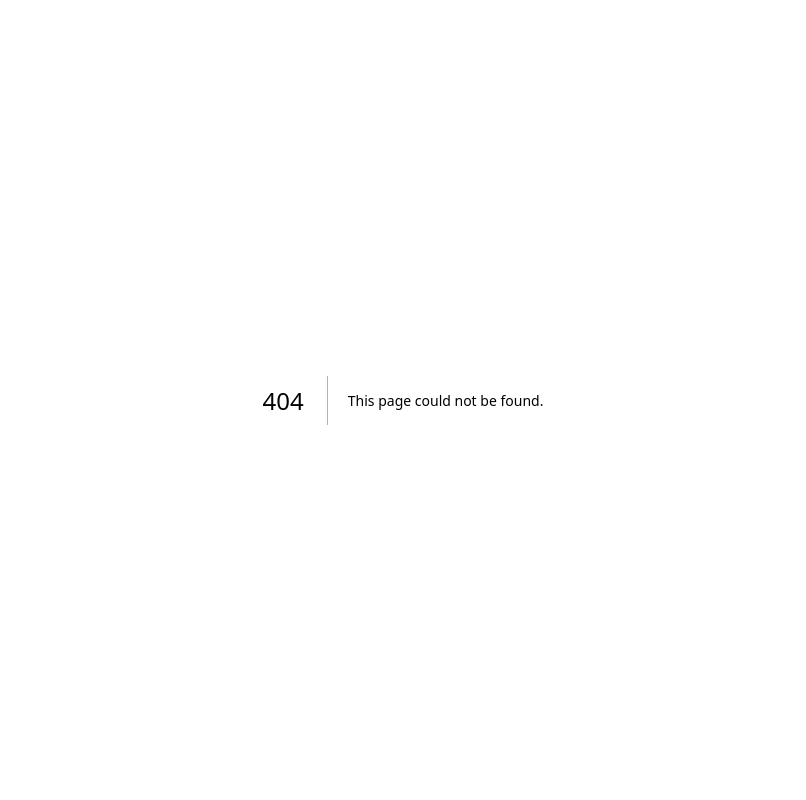
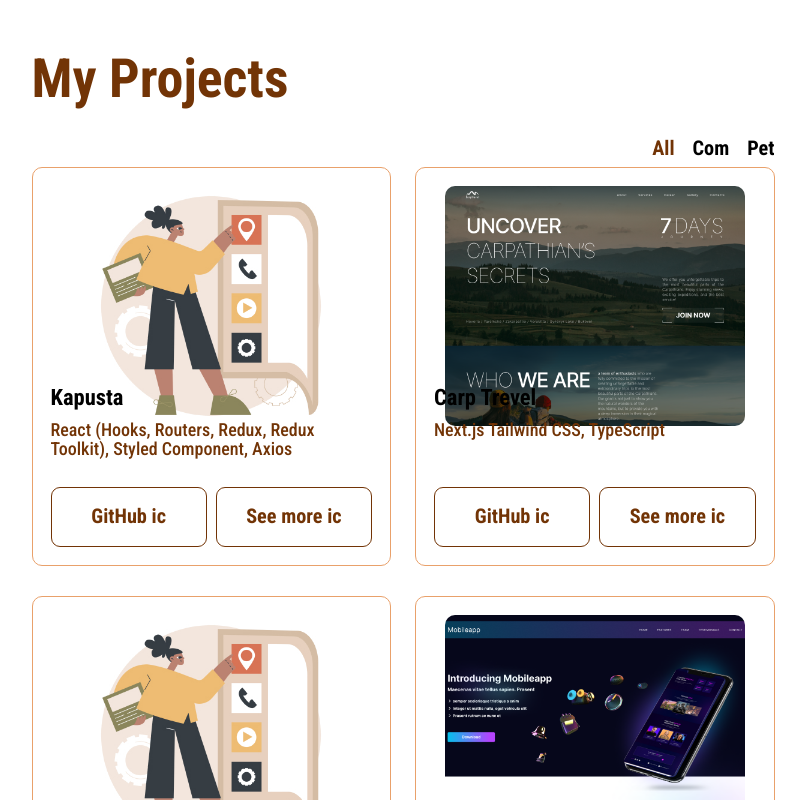
Before and after one commit to Ira-Bughaichuk/portfolio, a Next.js app: page /projects in a window 1280 px wide. Before the commit this address had no page. Shown: the top 800 px of the page, without its empty margins (237-1043 px from the left). Built offline with nearby package versions, Linux system fonts and the light colour scheme; a web font is replaced by a local one.

Commit message:
add new page

```diff
--- /dev/null
+++ b/src/app/order/page.tsx
@@ -0,0 +1,13 @@
+
+import  Title  from '@/components/Title/Title';
+import FormOrder from './../../components/FormOrder/FormOrder';
+
+export default function Page() {
+  return (
+    <section className="section">
+          <div className="container mx-auto">
+              <Title title='Place Your Order'/>
+              <FormOrder />
+            </div>
+    </section>
+}
--- /dev/null
+++ b/src/app/projects/page.tsx
@@ -0,0 +1,37 @@
+'use client'
+import { useState } from 'react';
+import Title from '@/components/Title/Title';
+import  BtnProject  from '@/components/BtnProject/BtnProject';
+import CartProjects from '@/components/CartProjects/CartProjects';
+import { projectsList } from '@/utils/Data/projectsList';
+
+
+export default function Page() {
+    const [tag, setTag] = useState("All");
+    const handleTagChange =(newTag:string)=>{
+      setTag(newTag)
+    }
+    const filteredProjects = projectsList.filter(project =>{
+      return project.tag.includes(tag)
+    })
+
+
+    return (
+      <section className="section">
+          <div className="container mx-auto">
+              <Title title='My Projects'/>
+              <div className='flex gap-4 xl:gap-[30px] justify-end mb-4 xl:mb-[44px]'>
+                <BtnProject  onClick={handleTagChange} tag="All" isSelected={tag === "All"}/>
+                <BtnProject  onClick={handleTagChange} tag="Com" isSelected={tag === "Com"}/>
+                <BtnProject  onClick={handleTagChange} tag="Pet" isSelected={tag === "Pet"}/>
+              </div>
+              <ul className='grid gap-[35px] md:grid-cols-2 md:gap-x-[24px] md:gap-y-[30px]'>
+                {filteredProjects && filteredProjects.map((item,index) =>(
+                  <li key={index}><CartProjects item={item}/></li>
+                ))}
+              </ul>
+          </div>
+      </section>
+
+    )
+}
--- a/src/components/BtnProject/BtnProject.tsx
+++ b/src/components/BtnProject/BtnProject.tsx
@@ -4,6 +4,6 @@ export type IBtnProjectProps ={tag:string; onClick: (value:string) =>void; isSel
 export default function BtnProject({tag,onClick, isSelected}:IBtnProjectProps) {
     const buttonStyle = isSelected ? "text-color-accent-primary" : "text-color-primary"
   return (
-    <button type="button" className={` ${buttonStyle} `}  onClick={() => onClick(tag)}>{tag}</button>
+    <button type="button" className={` ${buttonStyle} font-roboto leading-[1.2px] font-bold `}  onClick={() => onClick(tag)}>{tag}</button>
   )
 }
--- /dev/null
+++ b/src/components/BtnToPage/BtnToPage.tsx
@@ -0,0 +1,12 @@
+import Link from "next/link";
+export type IBtnToPageProps = { path: string; title: string };
+export default function BtnToPage({ path, title }: IBtnToPageProps) {
+  return (
+    <Link
+      href={path}
+      className="font-roboto text-color-secondary px-5 py-4 w-full flex gap-4 md:w-[198px] xl:w-[281px] xl:px-[40px] xl:gap-[26px] justify-center  bg-color-btn-primary outline-none border-none rounded-[8px] text-xl font-bold leading-6 xl:text-2xl xl:leading-[28.8px]"
+    >
+      {title}
+    </Link>
+  );
+}
--- a/src/components/CartProjects/CartProjects.tsx
+++ b/src/components/CartProjects/CartProjects.tsx
@@ -23,9 +23,15 @@ export default function CartProjects({item}:ICartProjectsProps) {
     <div className="group">
     <div className=" h-full group-hover:bg-gradient-to-r from-[#e9a16b] from-[4.61%] via-[rgba(254, 226, 205, 0.6)] via-[48.56%] to-[rgba(254, 255, 193, 0.4)] to-[88.73%]
      flex flex-col gap-4 items-center xl:gap-[30px] px-4 py-4 xl:px-[40px] xl:py-[40px] rounded-[10px] overflow-hidden border-[1px] border-solid border-color-btn-extra">
-        <Image src={image} alt={title} width={500} height={400}
+        <div className="relative w-[300px] h-[180px] xl:w-[500px] xl:h-[400px] rounded-[10px] ">
+          <Image src={image} alt={title} width={500} height={400}
+          className="object-contain w-[300px] xl:w-[500px] rounded-[10px] overflow-hidden
+           absolute transform transition-all duration-500 opacity-100 scale-y-100 group-hover:scale-y-90 scale-x-100 group-hover:scale-x-110" />
+        </div>
+        {/* <Image src={image} alt={title} width={500} height={400}
         className="object-contain w-[300px] xl:w-[500px] rounded-[10px] overflow-hidden
-        relative transform transition-all duration-500 opacity-100 scale-y-100 group-hover:scale-y-90" />
+        relative transform transition-all duration-500 opacity-100 scale-y-100 group-hover:scale-y-90" /> */}
+
 
         <div className="h-[120px] group-hover:h-[200px] md:h-[163px] group-hover:md:h-[220px] xl:h-[200px]  group-hover:xl:h-[328px] transition-all duration-500 w-full flex flex-col justify-between">
           <div className="relative flex flex-col gap-2 xl:gap-4">
--- /dev/null
+++ b/src/components/FormOrder/FormOrder.tsx
@@ -0,0 +1,12 @@
+export default function FormOrder() {
+  return (
+    <form>
+      <input name="name" type="text" id="" placeholder="Enter Your name" />
+      <input name="company" type="text" id="" placeholder="Enter Company name" />
+      <input name="email" type="email" id="" placeholder="Enter E-mail" />
+      <input name="phone" type="number" id="" placeholder="Enter Phone number" />
+      <textarea name="description" id="" placeholder="Enter project Description"></textarea>
+      <button type="submit" className="font-roboto text-color-secondary px-5 py-4 w-full flex gap-4 md:w-[198px] xl:w-[281px] xl:px-[40px] xl:gap-[26px] justify-center  bg-color-btn-primary outline-none border-none rounded-[8px] text-xl font-bold leading-6 xl:text-2xl xl:leading-[28.8px]">Submit order</button>
+    </form>
+  );
+}
--- a/src/sections/Projects/Projects.tsx
+++ b/src/sections/Projects/Projects.tsx
@@ -4,6 +4,8 @@ import Title from './../../components/Title/Title';
 import CartProjects from './../../components/CartProjects/CartProjects';
 import { projectsList } from './../../utils/Data/projectsList';
 import BtnProject from '@/components/BtnProject/BtnProject';
+import  Link  from 'next/link';
+import BtnToPage from './../../components/BtnToPage/BtnToPage';
 
 
 export default function Projects() {
@@ -20,7 +22,8 @@ export default function Projects() {
     <section className="section">
         <div className="container mx-auto">
             <Title title='My Projects'/>
-            <div>
+            <BtnToPage path={'/projects'} title={"All projects"}/>
+            {/* <div className='flex gap-4 xl:gap-[30px] justify-end mb-4 xl:mb-[44px]'>
               <BtnProject  onClick={handleTagChange} tag="All" isSelected={tag === "All"}/>
               <BtnProject  onClick={handleTagChange} tag="Com" isSelected={tag === "Com"}/>
               <BtnProject  onClick={handleTagChange} tag="Pet" isSelected={tag === "Pet"}/>
@@ -29,11 +32,7 @@ export default function Projects() {
               {filteredProjects && filteredProjects.map((item,index) =>(
                 <li key={index}><CartProjects item={item}/></li>
               ))}
-              {/* <li><CartProjects /></li>
-              <li><CartProjects /></li>
-              <li><CartProjects /></li>
-              <li><CartProjects /></li> */}
-            </ul>
+            </ul> */}
         </div>
     </section>
 
```
